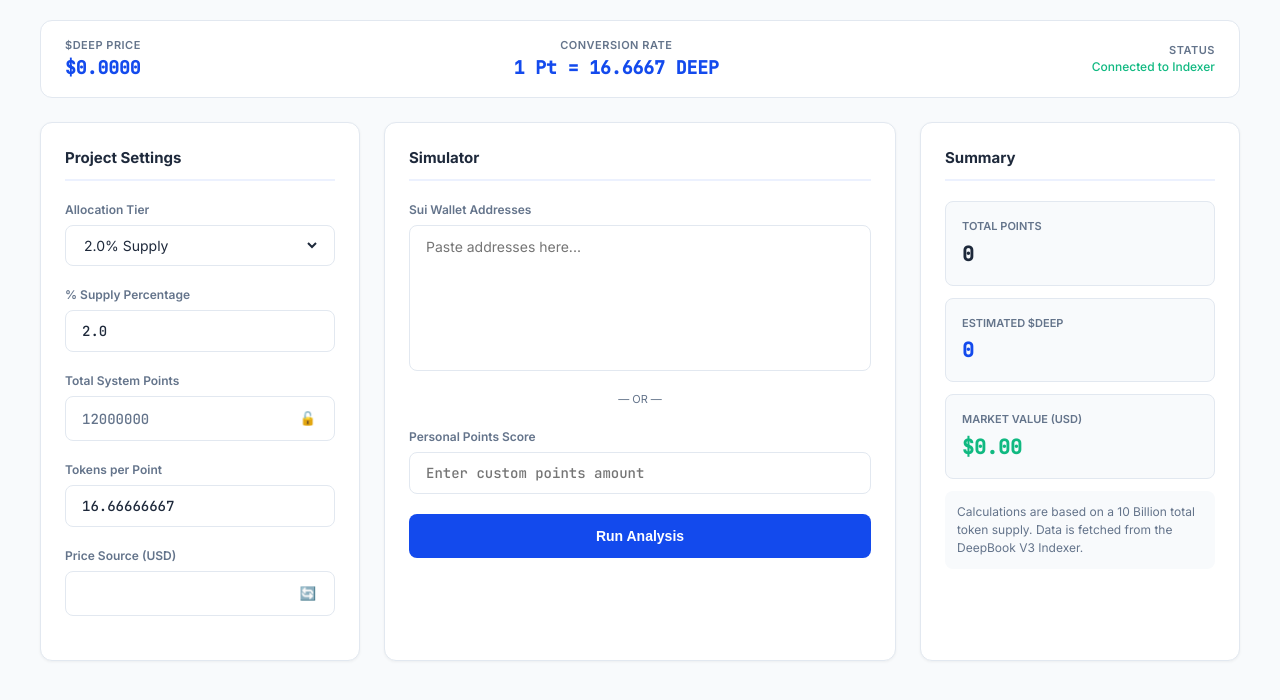
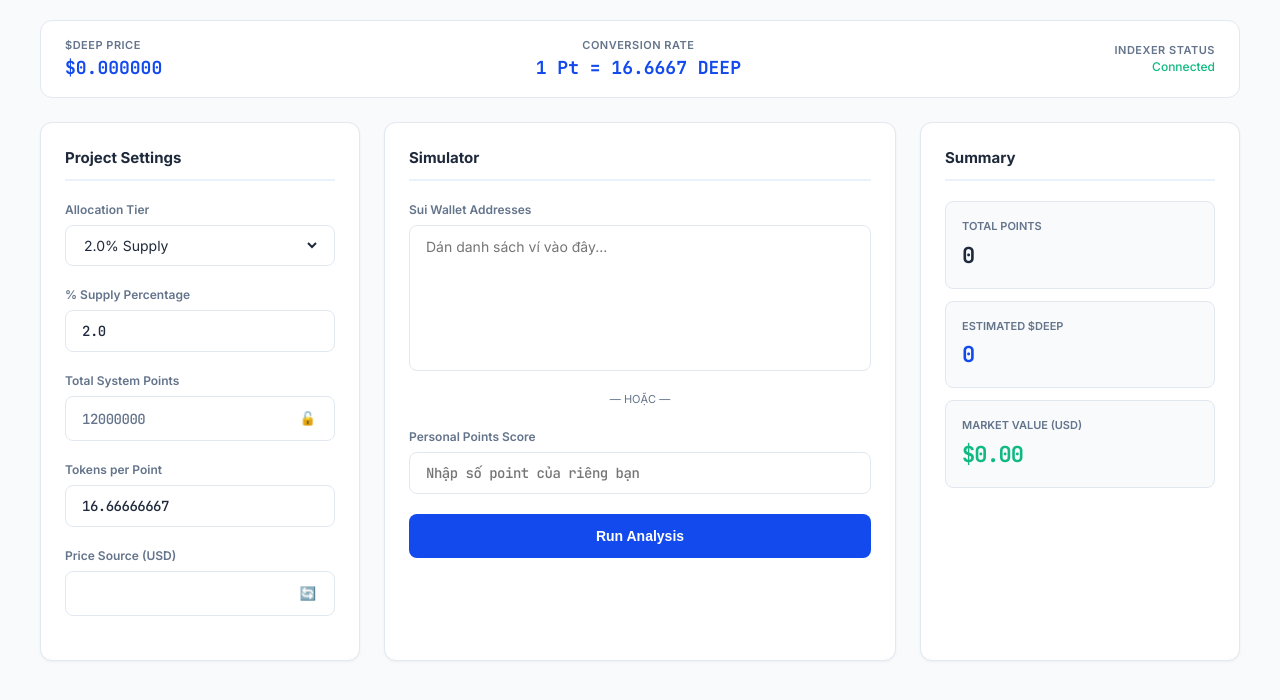
Before and after one commit to kangg-dev/deepbook-checker, a plain HTML site: page index.html in a window 1280 px wide. Drawn offline with Linux system fonts and the light colour scheme; no server answers.

Commit message:
Refactor index.html for improved layout and styles
Updated HTML structure and styles for the Airdrop Simulator, including changes to the layout, font styles, and input handling.

```diff
--- a/index.html
+++ b/index.html
@@ -4,7 +4,7 @@
     <meta charset="UTF-8">
     <meta name="viewport" content="width=device-width, initial-scale=1.0">
     <title>Airdrop Simulator | DeepBook</title>
-    <link href="https://fonts.googleapis.com/css2?family=Inter:wght@400;500;600;700&family=JetBrains+Mono:wght@500&display=swap" rel="stylesheet">
+    <link href="https://fonts.googleapis.com/css2?family=Inter:wght@400;500;600;700&family=JetBrains+Mono:wght@500;700&display=swap" rel="stylesheet">
     <style>
         :root {
             --primary: #134aed;
@@ -46,7 +46,15 @@
 
         .live-stat { display: flex; flex-direction: column; }
         .stat-label { color: var(--text-dim); font-size: 11px; text-transform: uppercase; font-weight: 600; letter-spacing: 0.5px; }
-        .stat-value { color: var(--primary); font-family: 'JetBrains Mono'; font-weight: 700; font-size: 18px; }
+
+        /* Font số ở Header: dùng JetBrains Mono để rõ ràng */
+        .stat-value {
+            color: var(--primary);
+            font-family: 'JetBrains Mono', monospace;
+            font-weight: 700;
+            font-size: 18px;
+            font-variant-numeric: tabular-nums;
+        }
 
         /* Grid */
         .main-grid {
@@ -75,7 +83,6 @@
             padding-bottom: 10px;
         }
 
-        /* Inputs */
         .field { margin-bottom: 20px; }
         .label { display: block; font-size: 12px; color: var(--text-dim); margin-bottom: 6px; font-weight: 600; }
 
@@ -102,12 +109,17 @@
             font-size: 14px;
             outline: none;
         }
-        input[type="number"], .mono { font-family: 'JetBrains Mono', monospace; }
+
+        /* Tinh chỉnh font số cho các ô Input */
+        input[type="number"], .num-font {
+            font-family: 'JetBrains Mono', monospace;
+            font-weight: 500;
+            letter-spacing: -0.5px;
+        }
         input:read-only { color: var(--text-dim); cursor: not-allowed; }
 
         textarea { resize: none; min-height: 120px; }
 
-        /* Buttons */
         .btn-calc {
             width: 100%;
             padding: 14px;
@@ -125,7 +137,7 @@
         .btn-mini { background: none; border: none; color: var(--text-dim); cursor: pointer; padding: 4px; border-radius: 4px; }
         .btn-mini:hover { background: var(--primary-soft); color: var(--primary); }
 
-        /* Results */
+        /* Results Display */
         .res-item {
             background: var(--bg);
             padding: 16px;
@@ -134,13 +146,22 @@
             border: 1px solid var(--border);
         }
         .res-label { font-size: 11px; color: var(--text-dim); text-transform: uppercase; margin-bottom: 4px; font-weight: 600; }
-        .res-val { font-size: 20px; font-weight: 700; font-family: 'JetBrains Mono'; color: var(--text-main); }
+
+        /* Font số ở khu vực Tổng kết: Size lớn, nét đậm, không rung khi nhảy số */
+        .res-val {
+            font-size: 22px;
+            font-weight: 700;
+            font-family: 'JetBrains Mono', monospace;
+            color: var(--text-main);
+            font-variant-numeric: tabular-nums;
+            letter-spacing: -1px;
+        }
 
         /* Table */
         .table-container { margin-top: 20px; border-radius: 8px; border: 1px solid var(--border); overflow: hidden; }
         table { width: 100%; border-collapse: collapse; font-size: 13px; }
         th { background: var(--bg); text-align: left; padding: 12px; color: var(--text-dim); font-weight: 600; border-bottom: 1px solid var(--border); }
-        td { padding: 12px; border-bottom: 1px solid var(--border); background: white; }
+        td { padding: 12px; border-bottom: 1px solid var(--border); background: white; font-family: 'JetBrains Mono', monospace; font-variant-numeric: tabular-nums; }
 
         .spin { animation: rotate 1s linear infinite; }
         @keyframes rotate { from { transform: rotate(0deg); } to { transform: rotate(360deg); } }
@@ -152,15 +173,15 @@
     <div class="top-bar">
         <div class="live-stat">
             <span class="stat-label">$DEEP Price</span>
-            <span class="stat-value" id="topPrice">$0.0000</span>
+            <span class="stat-value" id="topPrice">$0.000000</span>
         </div>
         <div class="live-stat" style="align-items: center;">
             <span class="stat-label">Conversion Rate</span>
             <span class="stat-value" id="topRate">1 Pt = 0.00 DEEP</span>
         </div>
         <div class="live-stat" style="align-items: flex-end;">
-            <span class="stat-label">Status</span>
-            <span id="priceTime" style="font-size: 12px; font-weight: 500; color: var(--success);">Connected to Indexer</span>
+            <span class="stat-label">Indexer Status</span>
+            <span id="priceTime" style="font-size: 12px; font-weight: 500; color: var(--success);">Connected</span>
         </div>
     </div>
 
@@ -172,6 +193,7 @@
                 <label class="label">Allocation Tier</label>
                 <div class="input-box">
                     <select id="percentSelect" onchange="applyQuickPercent()">
+                        <option value="custom">-- Custom --</option>
                         <option value="0.1">0.1% Supply</option>
                         <option value="0.5">0.5% Supply</option>
                         <option value="1.0">1.0% Supply</option>
@@ -184,14 +206,14 @@
             <div class="field">
                 <label class="label">% Supply Percentage</label>
                 <div class="input-box">
-                    <input type="number" id="supplyPercent" value="2.0" step="0.1" oninput="calculateFromSupply()">
+                    <input type="number" id="supplyPercent" value="2.0" step="0.1" oninput="syncDropdownAndCalc()">
                 </div>
             </div>
 
             <div class="field">
                 <label class="label">Total System Points</label>
                 <div class="input-box">
-                    <input type="number" id="systemTotalPoints" value="12000000" readonly oninput="calculateFromSupply()">
+                    <input type="number" id="systemTotalPoints" value="12000000" readonly oninput="syncDropdownAndCalc()">
                     <button class="btn-mini" onclick="toggleUnlock()" id="unlockBtn">🔓</button>
                 </div>
             </div>
@@ -214,25 +236,20 @@
 
         <div class="card">
             <div class="card-title">Simulator</div>
-
             <div class="field">
                 <label class="label">Sui Wallet Addresses</label>
                 <div class="input-box">
-                    <textarea id="walletInput" placeholder="Paste addresses here..." oninput="clearManualInput()"></textarea>
+                    <textarea id="walletInput" placeholder="Dán danh sách ví vào đây..." oninput="clearManualInput()"></textarea>
                 </div>
             </div>
-
-            <div style="text-align: center; color: var(--text-dim); font-size: 11px; margin-bottom: 20px;">— OR —</div>
-
+            <div style="text-align: center; color: var(--text-dim); font-size: 11px; margin-bottom: 20px;">— HOẶC —</div>
             <div class="field">
                 <label class="label">Personal Points Score</label>
                 <div class="input-box">
-                    <input type="number" id="manualSinglePoints" placeholder="Enter custom points amount" oninput="clearWalletInput()">
+                    <input type="number" id="manualSinglePoints" placeholder="Nhập số point của riêng bạn" oninput="clearWalletInput()">
                 </div>
             </div>
-
             <button class="btn-calc" onclick="processWallets()">Run Analysis</button>
-
             <div class="table-container" id="tableContainer" style="display:none;">
                 <table id="walletTable">
                     <thead><tr><th>Wallet</th><th>Points</th><th>$DEEP</th><th>Value</th></tr></thead>
@@ -243,24 +260,17 @@
 
         <div class="card">
             <div class="card-title">Summary</div>
-
             <div class="res-item">
                 <div class="res-label">Total Points</div>
                 <div class="res-val" id="resPoints">0</div>
             </div>
-
             <div class="res-item">
                 <div class="res-label">Estimated $DEEP</div>
                 <div class="res-val" id="resTokens" style="color: var(--primary);">0</div>
             </div>
-
             <div class="res-item">
                 <div class="res-label">Market Value (USD)</div>
                 <div class="res-val" id="resUsd" style="color: var(--success);">$0.00</div>
-            </div>
-
-            <div style="font-size: 12px; color: var(--text-dim); padding: 12px; background: var(--bg); border-radius: 8px;">
-                Calculations are based on a 10 Billion total token supply. Data is fetched from the DeepBook V3 Indexer.
             </div>
         </div>
     </div>
@@ -271,12 +281,27 @@
     const TOTAL_SUPPLY = 10000000000;
     let walletPointsData = [];
 
-    function clearManualInput() { document.getElementById('manualSinglePoints').value = ""; }
-    function clearWalletInput() { document.getElementById('walletInput').value = ""; }
+    function syncDropdownAndCalc() {
+        const currentVal = document.getElementById('supplyPercent').value;
+        const select = document.getElementById('percentSelect');
+        let matchFound = false;
+        for (let i = 0; i < select.options.length; i++) {
+            if (select.options[i].value === currentVal) {
+                select.selectedIndex = i;
+                matchFound = true;
+                break;
+            }
+        }
+        if (!matchFound) select.value = "custom";
+        calculateFromSupply();
+    }
 
     function applyQuickPercent() {
-        document.getElementById('supplyPercent').value = document.getElementById('percentSelect').value;
-        calculateFromSupply();
+        const selectVal = document.getElementById('percentSelect').value;
+        if (selectVal !== "custom") {
+            document.getElementById('supplyPercent').value = selectVal;
+            calculateFromSupply();
+        }
     }
 
     function calculateFromSupply() {
@@ -293,9 +318,13 @@
         const sysPoints = parseFloat(document.getElementById('systemTotalPoints').value) || 1;
         const percent = ((rate * sysPoints) / TOTAL_SUPPLY) * 100;
         document.getElementById('supplyPercent').value = percent.toFixed(2);
+        syncDropdownAndCalc();
         updateRateDisplay(rate);
         refreshCalculations();
     }
+
+    function clearManualInput() { document.getElementById('manualSinglePoints').value = ""; }
+    function clearWalletInput() { document.getElementById('walletInput').value = ""; }
 
     function updateRateDisplay(rate) {
         document.getElementById('topRate').innerText = `1 Pt = ${rate.toLocaleString(undefined, {maximumFractionDigits: 4})} DEEP`;
```
